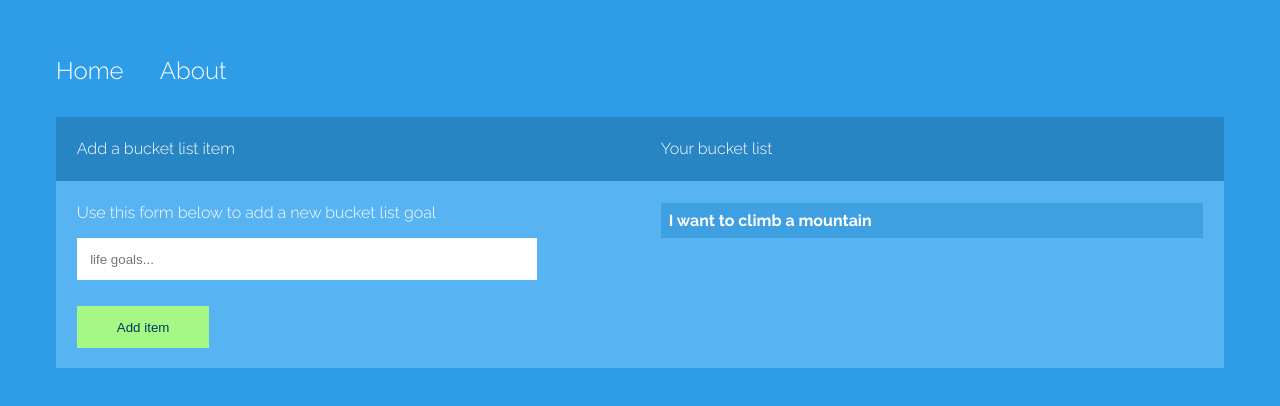
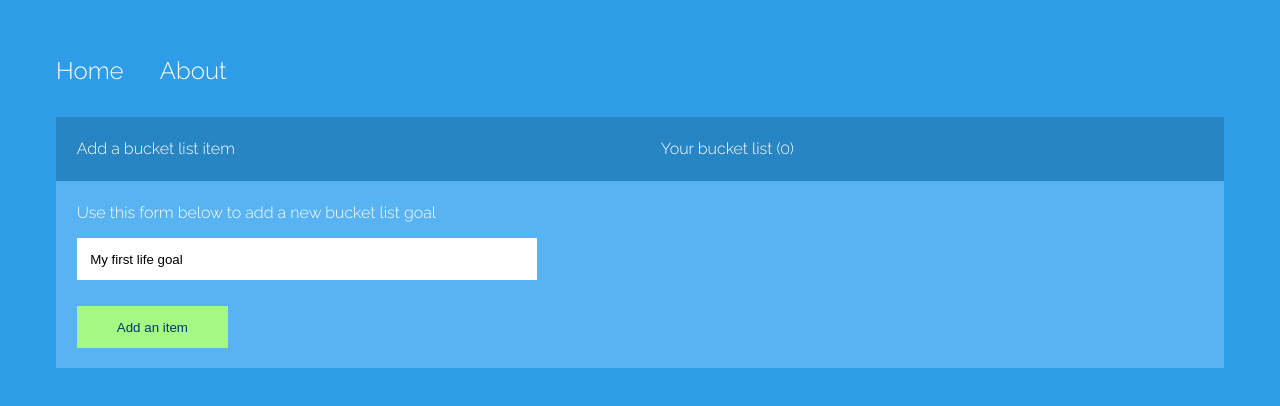
Before and after one commit to JonatanESalinas/ng5-web, an Angular app: page / in a window 1280 px wide. Shown: the top 406 px of the page. Built offline with nearby package versions, Linux system fonts and the light colour scheme.

Commit message:
Added interpolation functionality #5

```diff
--- a/src/app/app.module.ts
+++ b/src/app/app.module.ts
@@ -1,6 +1,7 @@
 import { NgModule } from '@angular/core';
 import { BrowserModule } from '@angular/platform-browser';
 
+import { FormsModule } from '@angular/forms';
 import { AppRoutingModule } from './app-routing.module';
 import { AppComponent } from './app.component';
 import { HomeComponent } from './home/home.component';
@@ -14,7 +15,8 @@
   ],
   imports: [
     BrowserModule,
-    AppRoutingModule
+    AppRoutingModule,
+    FormsModule
   ],
   providers: [],
   bootstrap: [AppComponent]
--- a/src/app/home/home.component.html
+++ b/src/app/home/home.component.html
@@ -3,7 +3,7 @@
         <p>Add a bucket list item</p>
     </div>
     <div class="col">
-        <p>Your bucket list</p>
+        <p>Your bucket list ({{ itemCount }})</p>
     </div>
 </div>
     <div class="container color-light">
@@ -11,14 +11,14 @@
             <p class="sm"> Use this form below to add a new bucket list goal</p>
 
             <form>
-                <input type="text" class="txt" name="item" placeholder="life goals...">
-                <input type="submit" class="btn" value="Add item">
+                <input type="text" class="txt" name="item" placeholder="life goals..." [(ngModel)]="goalText">
+                <input type="submit" class="btn" [value]="bntText" (click)="addItem()">
             </form>
         </div>
 
         <div class="col">
-            <p class="life-container">
-                I want to climb a mountain
+            <p class="life-container" *ngFor="let goal of goals">
+                {{goal}}
             </p>
         </div>
     </div>
--- a/src/app/home/home.component.ts
+++ b/src/app/home/home.component.ts
@@ -7,9 +7,22 @@
 })
 export class HomeComponent implements OnInit {
 
+  itemCount: number = 4;
+  bntText: string = 'Add an item';
+  goalText: string = 'My first life goal';
+  goals: string[] = [];
+
   constructor() { }
 
-  ngOnInit(): void {
+  //Life-cycle hook which is initiated when the app loads.
+  //cuando el componente se carga, se ejecuta esto:
+  ngOnInit() {
+    this.itemCount = this.goals.length;
   }
 
+  addItem(){
+    this.goals.push(this.goalText);
+    this.goalText = '';
+    this.itemCount = this.goals.length;
+  }
 }
```
